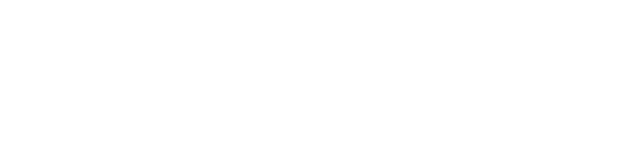
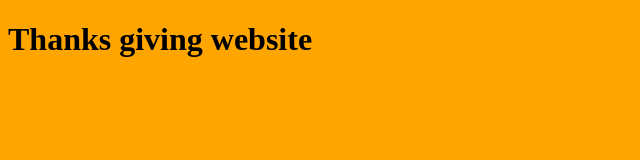
Before and after one commit to 528kaiello-png/Thanksgiving-website, a plain HTML site: page index.html in a window 1280 px wide. Shown: the whole page, without its empty margins (0-640 px from the left). Drawn offline with Linux system fonts and the light colour scheme; files that its build step writes are made by us from their sources; files whose address does not match are found by name.

Commit message:
Added in a favicon

```diff
--- a/index.html
+++ b/index.html
@@ -5,6 +5,7 @@
 <head>
   <meta charset="utf-8">
   <title>Insert Your Page Title Here</title>
+    <link rel="icon" type="image/png" href="2938250.png">
   <meta name="description" content="This is the description that search engines will display. Aim for 145-155 characters.">
   <meta name="author" content="Insert the content author or owner name here">
 
@@ -18,6 +19,12 @@
 
 
 <body>
+<h1>Thanks giving website</h1>
+
+
+
+
+
 </body>
 
 </html>
--- a/style.css
+++ b/style.css
@@ -1,3 +1,3 @@
 body {
-  background-color:#ffffff;
+  background-color: orange;
 }
```
Also changed, not shown: 2938250.png (added).
